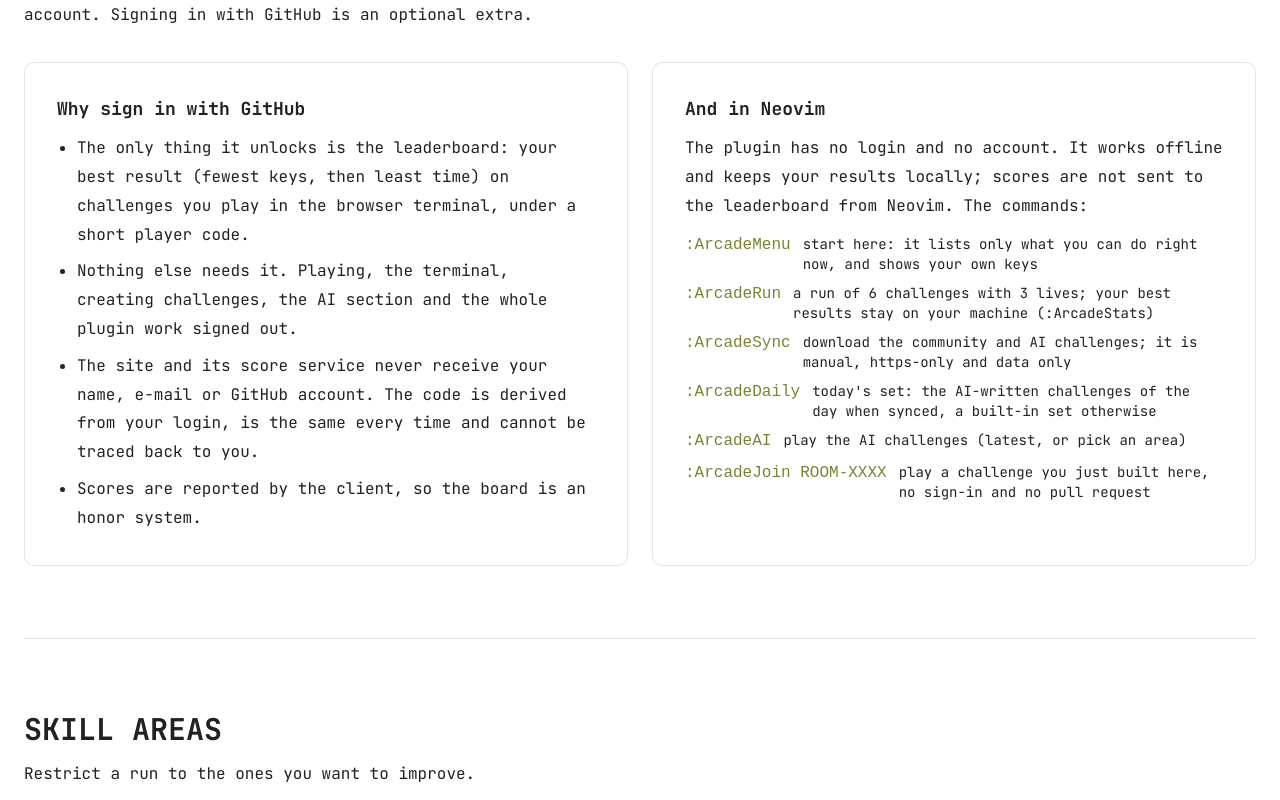
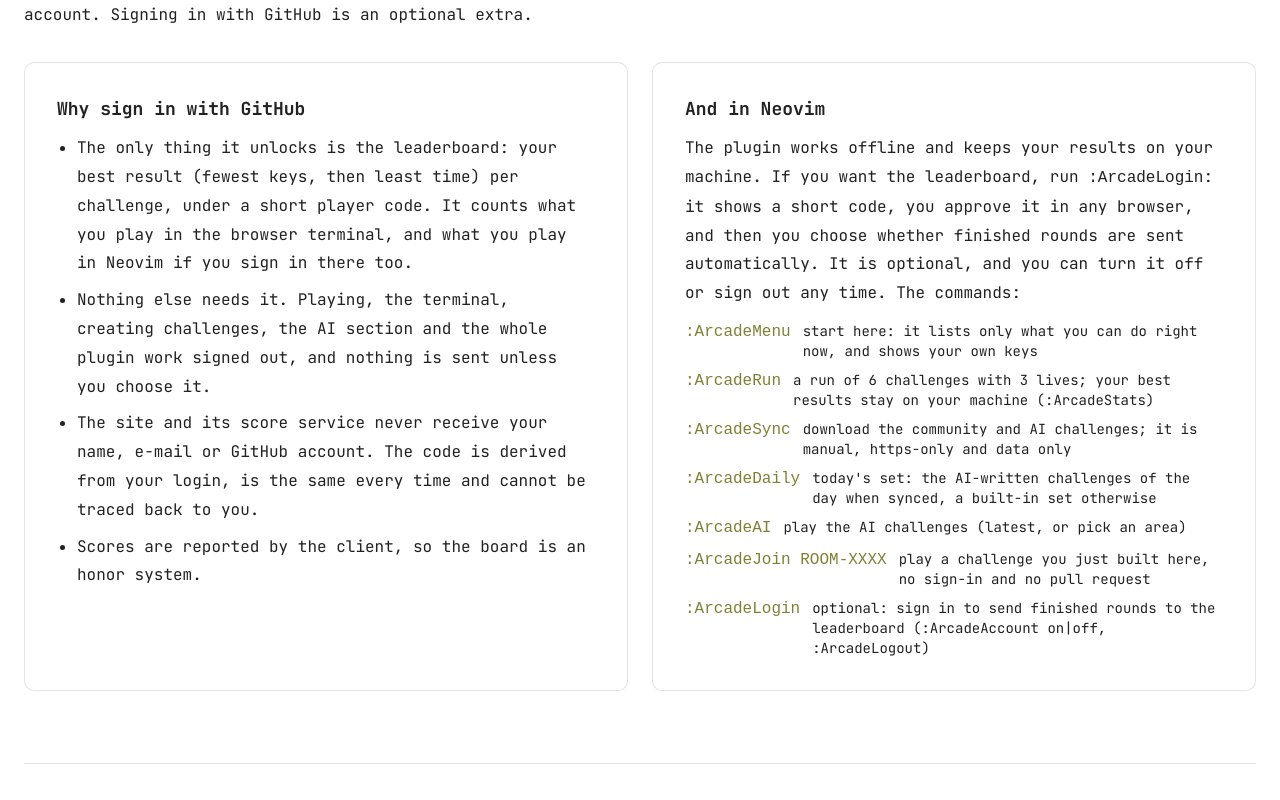
Before and after one commit to andradev-io/nvim-skill-arcade-challenges, a React (Vite) app: page / in a window 1280 px wide. Shown: the part 2280-3080 px from the top of the page. Built offline with nearby package versions, Linux system fonts and the light colour scheme; no server answers.

Commit message:
feat(home): the plugin can now sign in (optional) to send scores (#50)

```diff
--- a/src/pages/HomePage.tsx
+++ b/src/pages/HomePage.tsx
@@ -17,7 +17,7 @@ import { authConfig } from '../auth/config'
 
 const INSTALL = `{
   "andradev-io/nvim-skill-arcade",
-  cmd = { "ArcadeMenu", "ArcadeRun", "ArcadeSync", "ArcadeTry", "ArcadeJoin" },
+  cmd = { "ArcadeMenu", "ArcadeRun", "ArcadeSync", "ArcadeTry", "ArcadeJoin", "ArcadeLogin", "ArcadeAccount" },
   keys = {
     { "<leader>Gm", "<cmd>ArcadeMenu<cr>", desc = "Arcade: menu" },
     { "<leader>Gg", "<cmd>ArcadeRun<cr>", desc = "Arcade: start a run" },
@@ -61,8 +61,8 @@ const FEATURES: { title: string; text: string; to?: Route; cta?: string }[] = [
 ]
 
 const WHY_SIGN_IN = [
-  'The only thing it unlocks is the leaderboard: your best result (fewest keys, then least time) on challenges you play in the browser terminal, under a short player code.',
-  'Nothing else needs it. Playing, the terminal, creating challenges, the AI section and the whole plugin work signed out.',
+  'The only thing it unlocks is the leaderboard: your best result (fewest keys, then least time) per challenge, under a short player code. It counts what you play in the browser terminal, and what you play in Neovim if you sign in there too.',
+  'Nothing else needs it. Playing, the terminal, creating challenges, the AI section and the whole plugin work signed out, and nothing is sent unless you choose it.',
   'The site and its score service never receive your name, e-mail or GitHub account. The code is derived from your login, is the same every time and cannot be traced back to you.',
   'Scores are reported by the client, so the board is an honor system.',
 ]
@@ -74,6 +74,7 @@ const IN_NEOVIM = [
   [':ArcadeDaily', "today's set: the AI-written challenges of the day when synced, a built-in set otherwise"],
   [':ArcadeAI', 'play the AI challenges (latest, or pick an area)'],
   [':ArcadeJoin ROOM-XXXX', 'play a challenge you just built here, no sign-in and no pull request'],
+  [':ArcadeLogin', 'optional: sign in to send finished rounds to the leaderboard (:ArcadeAccount on|off, :ArcadeLogout)'],
 ]
 
 const STEPS = [
@@ -265,8 +266,9 @@ export function HomePage() {
           <Paper sx={{ p: 4, display: 'flex', flexDirection: 'column', gap: 1.5 }}>
             <Typography sx={{ fontWeight: 700, fontSize: 18 }}>And in Neovim</Typography>
             <Typography color="text.secondary" sx={{ lineHeight: 1.8 }}>
-              The plugin has no login and no account. It works offline and keeps your results locally; scores are not sent to
-              the leaderboard from Neovim. The commands:
+              The plugin works offline and keeps your results on your machine. If you want the leaderboard, run{' '}
+              <code>:ArcadeLogin</code>: it shows a short code, you approve it in any browser, and then you choose whether
+              finished rounds are sent automatically. It is optional, and you can turn it off or sign out any time. The commands:
             </Typography>
             <Stack spacing={1}>
               {IN_NEOVIM.map(([cmd, what]) => (
```
